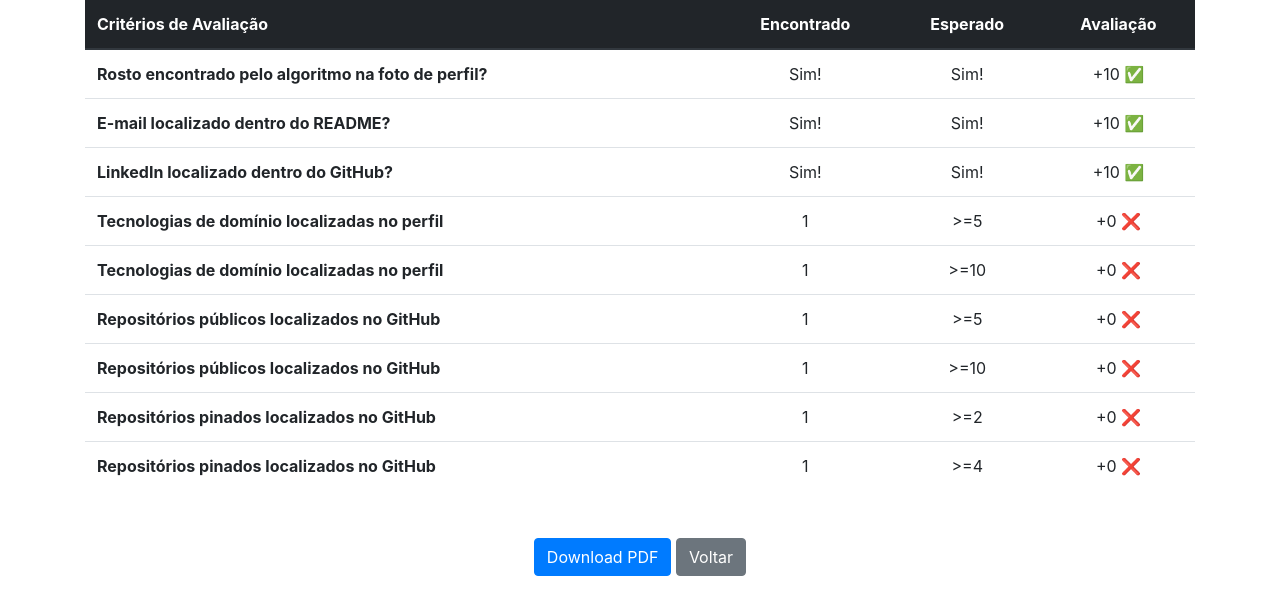
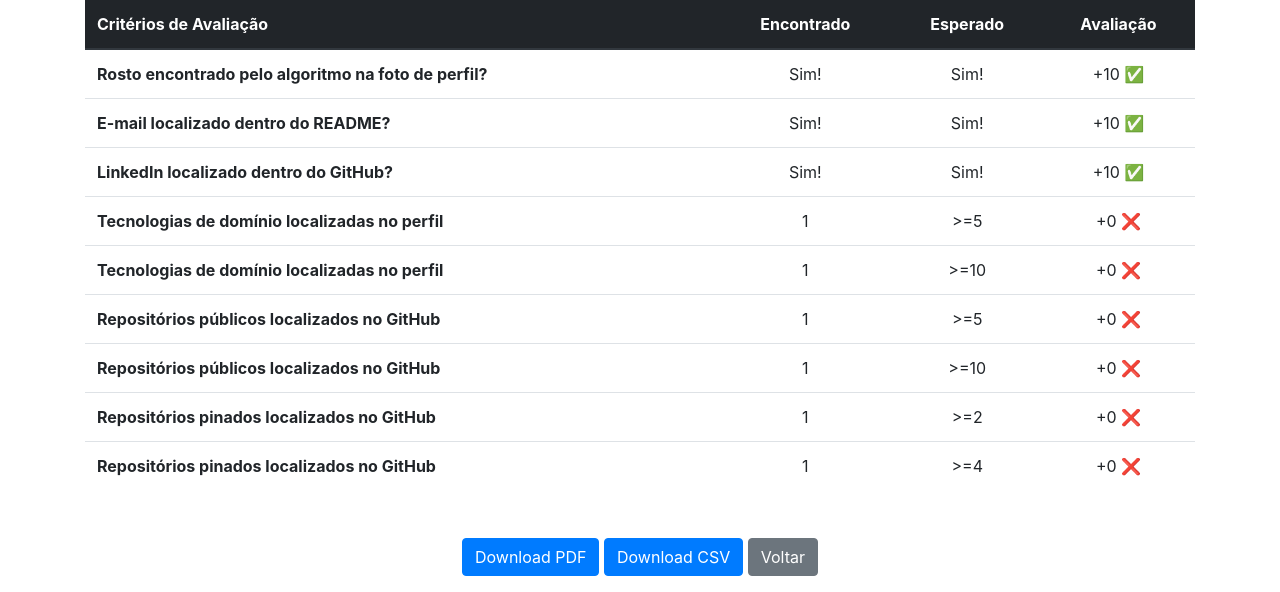
Before and after one commit to felipmartins/github-profile-evaluator, a Django app: page /evaluation/group/00000000-0000-0000-0000-000000000001 in a window 1280 px wide. Shown: the part 319-911 px from the top of the page. Run offline with Django 4.2, Linux system fonts and the light colour scheme; tables that the repository leaves empty hold one stand-in row (values such as "Sample post"); grey boxes marked "Sample" are stand-in pictures; some libraries are stand-ins or nearby versions.

Commit message:
implements csv exportation

```diff
--- a/evaluator/templates/group_evaluation.html
+++ b/evaluator/templates/group_evaluation.html
@@ -137,6 +137,8 @@ Group Evaluation
 <div class="container text-center py-3">
     <a href="{% url 'download-evaluation' group group_evaluation.0.csv_file.uuid %}" class="btn btn-primary"
         role="button">Download PDF</a>
+    <a href="{% url 'download-csv' group group_evaluation.0.csv_file.uuid %}" class="btn btn-primary"
+        role="button">Download CSV</a>
     <a href="{% url 'homepage' %}" class="btn btn-secondary" role="button">Voltar</a>
 </div>
 {% endblock %}
--- a/evaluator/urls.py
+++ b/evaluator/urls.py
@@ -9,7 +9,8 @@ from .views import (
     pdf_export,
     new_index,
     index_fastapi,
-    group_index_fastapi
+    group_index_fastapi,
+    csv_export
 )
 from .viewsets import GradeViewSet
 
@@ -20,9 +21,14 @@ urlpatterns = [
     path("evaluation/single/<str:uuid>", evaluation, name="evaluation"),
     path("evaluation/group/<str:uuid>", group_evaluation, name="group-evaluation"),
     path(
-        "evaluation/<str:type>/<str:uuid>/download",
+        "evaluation/<str:type>/<str:uuid>/pdf/download",
         pdf_export,
         name="download-evaluation",
+    ),
+    path(
+        "evaluation/<str:type>/<str:uuid>/csv/download",
+        csv_export,
+        name="download-csv",
     ),
     path("grade/", GradeViewSet.as_view({"get": "list"}), name="test"),
     path("teste/", new_index, name="new-index"),
--- a/evaluator/views.py
+++ b/evaluator/views.py
@@ -2,6 +2,7 @@ from django.views.decorators.csrf import csrf_exempt
 from .utils import csv_to_list, check_usernamekey_in_csv
 from django.shortcuts import render, redirect, get_object_or_404
 from .export_pdf import export_file
+from .export_csv import export_group_csv
 from .fetch import single_fetch_content
 from .data_getter import populate_dict
 from .serializer import serialize_eval
@@ -85,6 +86,9 @@ def group_evaluation(request, uuid: str):
 def pdf_export(request, type: str, uuid: str):
     return export_file(type, uuid)
 
+def csv_export(request, type: str, uuid: str):
+    return export_group_csv(uuid)
+
 
 @csrf_exempt
 def new_index(request):
@@ -142,7 +146,7 @@ def new_index(request):
 def index_fastapi(request):
     context = {}
     if request.method == "POST":
-        response = requests.get('https://b1ad-2804-2488-308b-7cf0-a028-d4be-c1ec-fbc8.sa.ngrok.io/evaluation/'+request.POST["github_user"])
+        response = requests.get('http://127.0.0.1:5000/evaluation/'+request.POST["github_user"])
         new_eval = new_evaluation(response.json())
         return redirect("evaluation", uuid=new_eval.uuid)
     return render(request, "index.html", context)
@@ -166,9 +170,9 @@ def group_index_fastapi(request):
                 return redirect("group-homepage")
             if "erro" in request.session:
                 del request.session["erro"]
-            response = requests.get('https://b1ad-2804-2488-308b-7cf0-a028-d4be-c1ec-fbc8.sa.ngrok.io'+request_string)
+            response = requests.get('http://127.0.0.1:5000/group-evaluation'+request_string)
             if response.status_code == 200:
-                new_group_evaluation(response.json(), csv_object)
+                new_group_evaluation(list(response.json()), csv_object)
                 return redirect("group-evaluation", uuid=csv_object.uuid)
             else:
                 request.session[
```
Also changed, not shown: evaluator/export_csv.py (+31 -1 lines).
